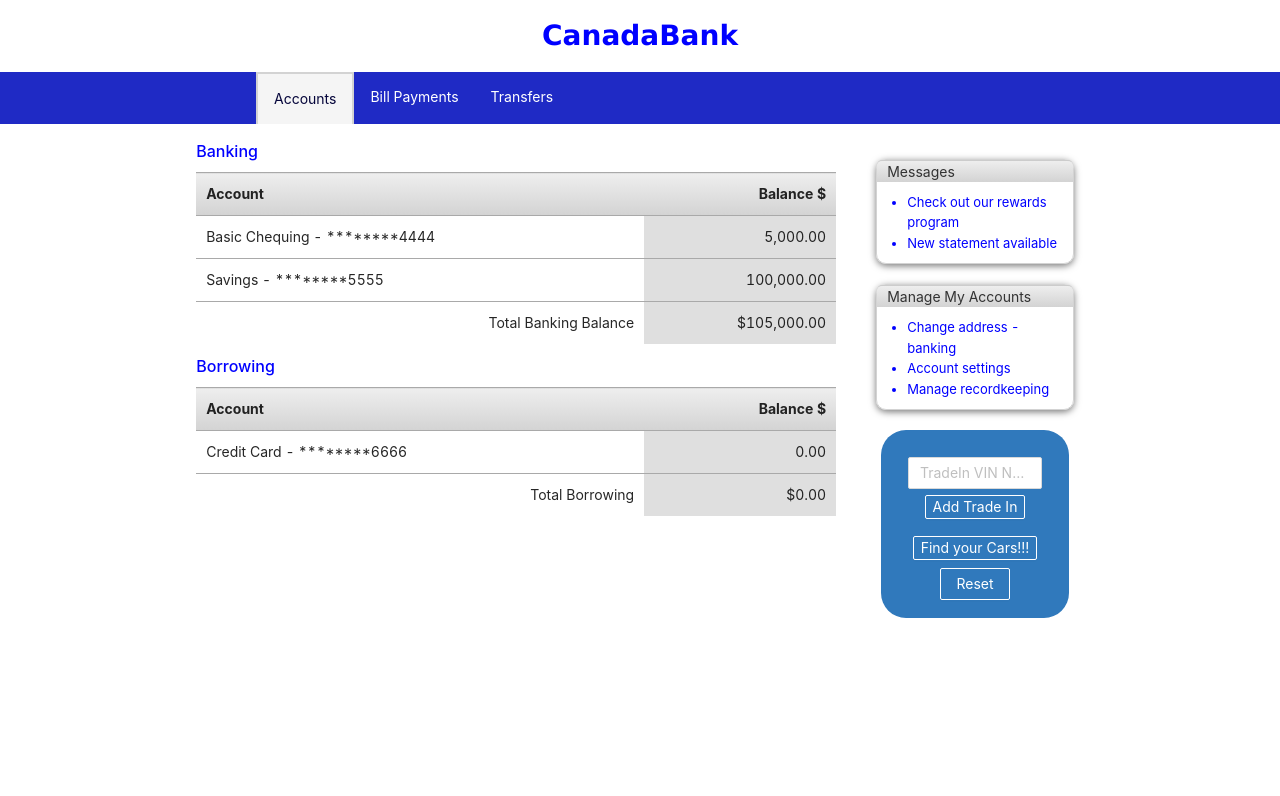
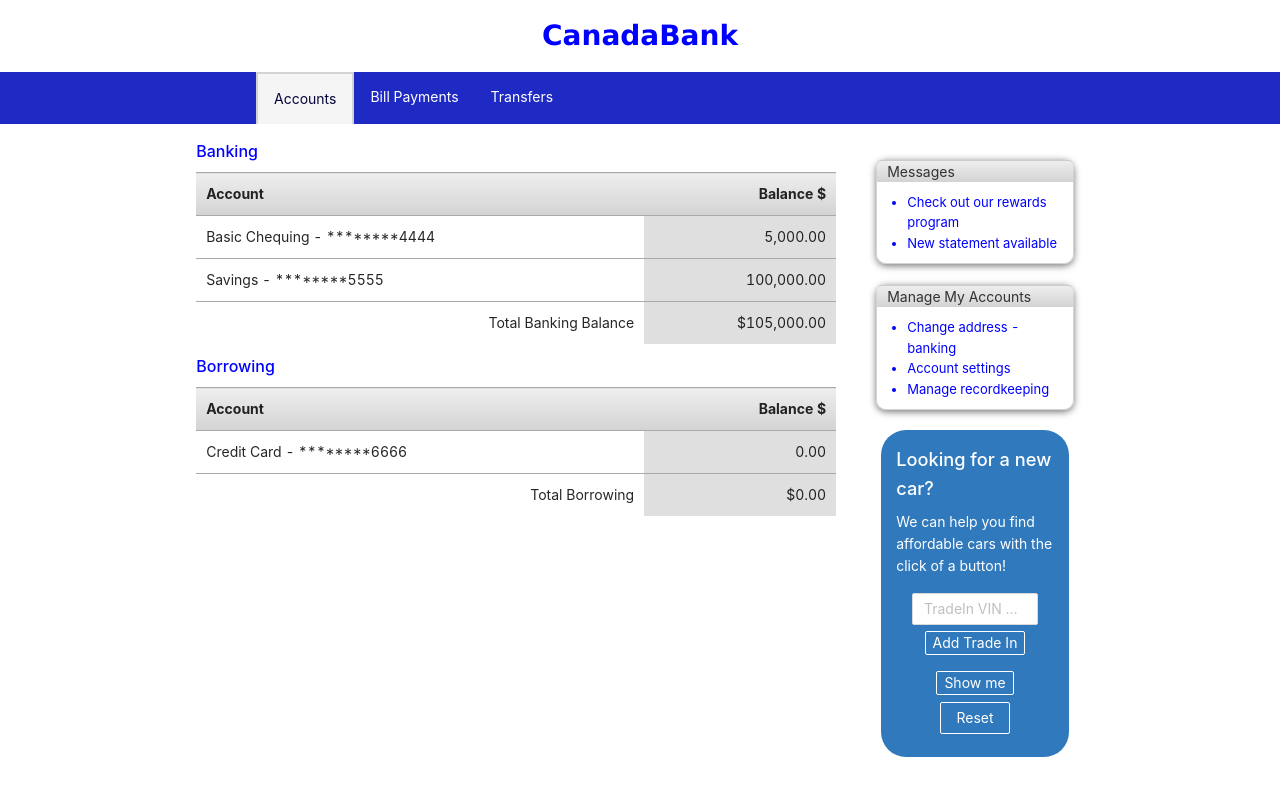
Before and after one commit to TLI-group3/TLI-bank, a React app: page / in a window 1280 px wide. Shown: the top 796 px of the page. Built offline with nearby package versions, Linux system fonts and the light colour scheme.

Commit message:
Added header for widget that appears before sldies

```diff
--- a/public/index.css
+++ b/public/index.css
@@ -29,13 +29,6 @@ body {
 #right-container {
   width: 17%;
   margin: 15px;
-}
-
-#widgets-container {
-  background-color: #3079BC;
-  margin: 15px;
-  border-radius: 25px;
-  padding: 10px 10px 10px 10px;
 }
 
 .note {
--- a/src/widget/css/widget.module.scss
+++ b/src/widget/css/widget.module.scss
@@ -51,3 +51,21 @@ button {
   margin: 0;
   font-size: medium;
 }
+
+.title {
+  color: white;
+  text-align: left;
+  font-size: 1.3em;
+}
+
+.container {
+  background-color: #3079BC;
+  margin: 15px;
+  border-radius: 25px;
+  padding: 15px;
+}
+
+.content {
+  color: white;
+  text-align: left;
+}
--- a/src/widget/widget.js
+++ b/src/widget/widget.js
@@ -3,7 +3,7 @@ import ReactDOM from "react-dom";
 import "antd/dist/antd.css";
 import Carousels from "./carousel";
 import { Button, Input } from 'antd';
-import "./css/widget.module.scss";
+import styles from "./css/widget.module.scss";
 
 
 const e = React.createElement;
@@ -35,7 +35,9 @@ export class Widget extends React.Component {
   render() {
       var cars = this.loadCar();
     return (
-        <div>
+        <div className={styles.container}>
+            <h2 className={styles.title}>Looking for a new car?</h2>
+            {!this.props.carsJSON && <p className={styles.content}>We can help you find affordable cars with the click of a button!</p>}
             {this.props.carsJSON &&
                 <Carousels
                 count={this.props.length}
@@ -58,7 +60,7 @@ export class Widget extends React.Component {
                   this.props.findCarsClicked();
                 }}
                     ghost>
-              Find your Cars!!!
+              Show me
             </Button>
               <div style={{margin: "5%"}}>
             <Button type="default"
```
